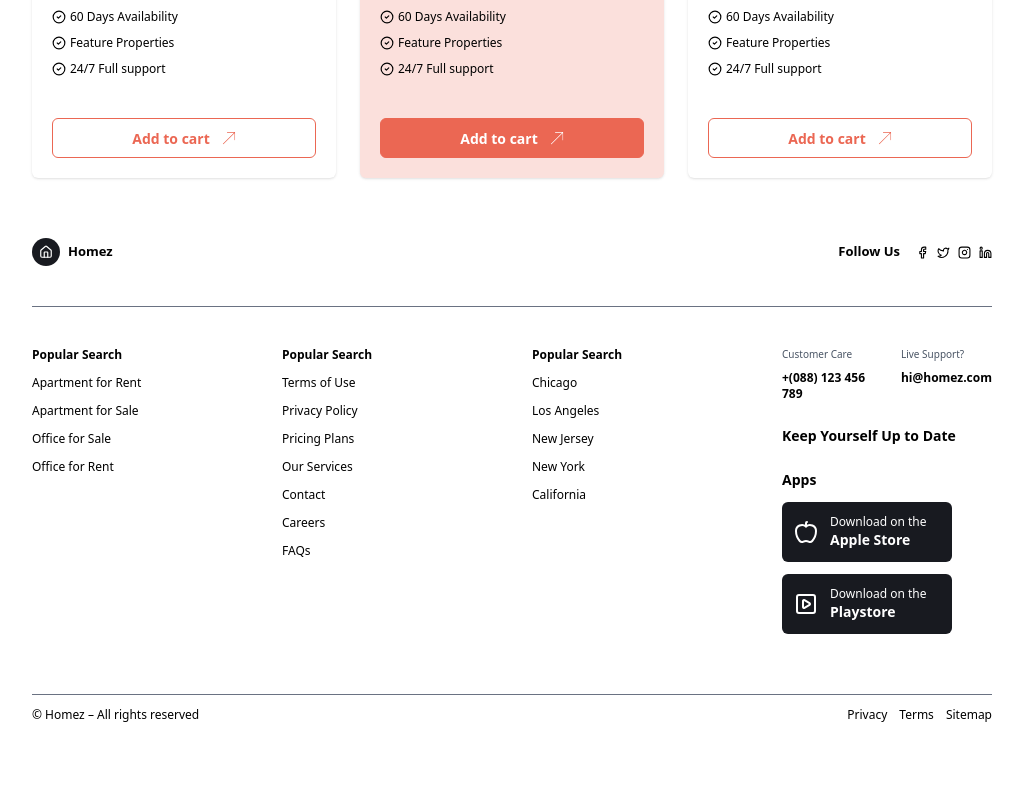
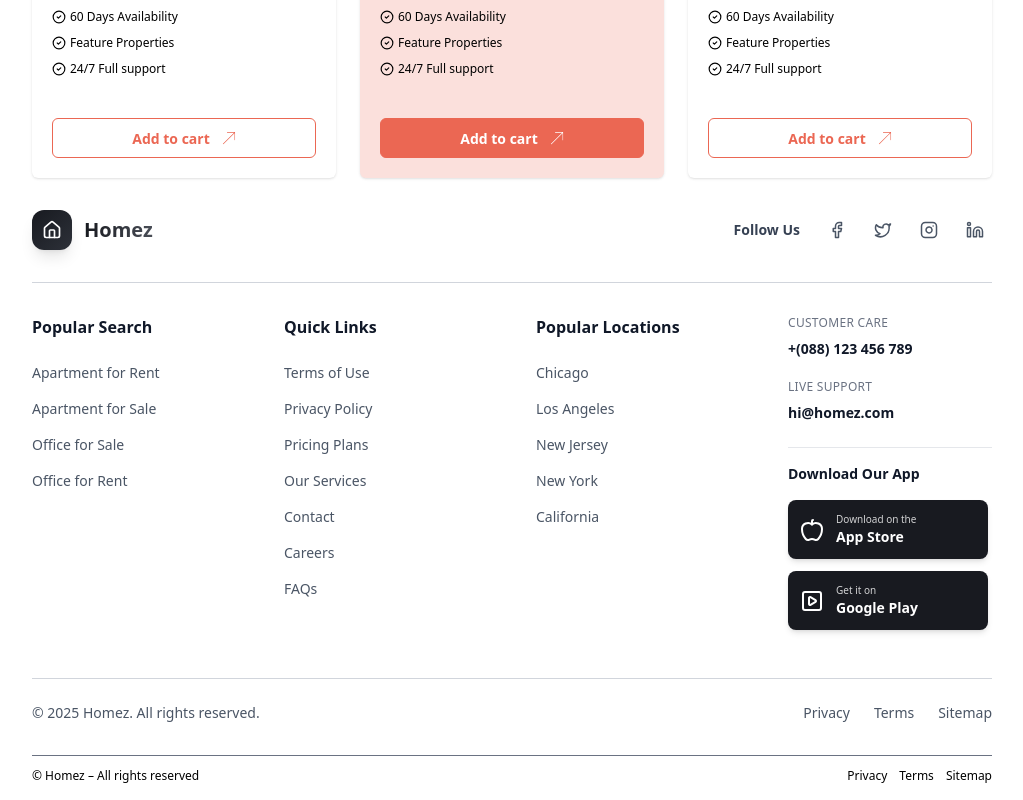
Before and after one commit to NonsoCoding/Homez, a Next.js app: page / in a window 1280 px wide. Shown: the part 4174-4974 px from the top of the page, without its empty margins (128-1151 px from the left). Before the commit the page ends 4913 px from the top, so only its background shows below. Built offline with nearby package versions, Linux system fonts and the light colour scheme.

Commit message:
NonsoLatest

```diff
--- a/components/Footer.tsx
+++ b/components/Footer.tsx
@@ -1,90 +1,122 @@
-import { Apple, AppleIcon, Facebook, Home, Instagram, Linkedin, PlaySquare, Twitter } from "lucide-react";
-
-
+import { Apple, Facebook, Home, Instagram, Linkedin, PlaySquare, Twitter } from "lucide-react";
 
 const Footer = () => {
     return (
-        <section className="w-[90%] md:w-[75%] mx-auto flex flex-col py-5 md:py-15">
-            <div className="flex flex-col gap-5 md:gap-10">
-                <div className="flex gap-2 justify-between items-center">
-                    <div className="flex gap-2 items-center">
-                     <div className="h-7 w-7 rounded-full flex items-center justify-center bg-[#181A20]">
-                            <Home color="white" size={14} />
+        <footer className="">
+            <section className="w-[90%] md:w-[75%] mx-auto flex flex-col py-4 md:py-8">
+                <div className="flex flex-col gap-4 md:gap-8">
+                    {/* Header Section */}
+                    <div className="flex flex-col md:flex-row gap-5 md:gap-2 justify-between items-start md:items-center">
+                        <div className="flex gap-3 items-center">
+                            <div className="h-10 w-10 rounded-xl flex items-center justify-center bg-gradient-to-br from-[#181A20] to-[#2d3139] shadow-lg">
+                                <Home color="white" size={20} />
                             </div>
-                        <p className="text-[13px] font-bold">Homez</p>
+                            <p className="text-xl font-bold bg-gradient-to-r from-[#181A20] to-[#4a4e57] bg-clip-text text-transparent">Homez</p>
                         </div>
-                    <div className="flex gap-4">
-                        <p className="text-[13px] font-semibold"> Follow  Us</p>
-                        <div className="flex gap-2 items-center">
-                            <Facebook size={13}/>
-                            <Twitter size={13}/>
-                            <Instagram size={13}/>
-                            <Linkedin size={13} />
+                        <div className="flex gap-5 items-center">
+                            <p className="text-sm font-semibold text-gray-700">Follow Us</p>
+                            <div className="flex gap-3 items-center">
+                                <a href="#" className="hover:scale-110 transition-transform duration-200 p-2 hover:bg-gray-100 rounded-full">
+                                    <Facebook size={18} className="text-gray-600 hover:text-blue-600" />
+                                </a>
+                                <a href="#" className="hover:scale-110 transition-transform duration-200 p-2 hover:bg-gray-100 rounded-full">
+                                    <Twitter size={18} className="text-gray-600 hover:text-blue-400" />
+                                </a>
+                                <a href="#" className="hover:scale-110 transition-transform duration-200 p-2 hover:bg-gray-100 rounded-full">
+                                    <Instagram size={18} className="text-gray-600 hover:text-pink-600" />
+                                </a>
+                                <a href="#" className="hover:scale-110 transition-transform duration-200 p-2 hover:bg-gray-100 rounded-full">
+                                    <Linkedin size={18} className="text-gray-600 hover:text-blue-700" />
+                                </a>
                             </div>
                         </div>
                     </div>
-                <div className="border-b-1 border-gray-500"></div>
-                <div className="grid grid-cols-2 md:grid-cols-2 lg:grid-cols-4 gap-10">
-                    <div className="flex flex-col gap-3 text-xs">
-                        <p className="font-bold">Popular Search</p>
-                        <p>Apartment for Rent</p>
-                        <p>Apartment for Sale</p>
-                        <p>Office for Sale</p>
-                        <p>Office for Rent</p>
+
+                    {/* Divider */}
+                    <div className="border-t border-gray-300"></div>
+
+                    {/* Main Footer Content */}
+                    <div className="grid grid-cols-1 md:grid-cols-2 lg:grid-cols-4 gap-10 md:gap-12">
+                        {/* Popular Search */}
+                        <div className="flex flex-col gap-4">
+                            <p className="font-bold text-base text-gray-900 mb-2">Popular Search</p>
+                            <a href="#" className="text-sm text-gray-600 hover:text-[#181A20] hover:translate-x-1 transition-all duration-200">Apartment for Rent</a>
+                            <a href="#" className="text-sm text-gray-600 hover:text-[#181A20] hover:translate-x-1 transition-all duration-200">Apartment for Sale</a>
+                            <a href="#" className="text-sm text-gray-600 hover:text-[#181A20] hover:translate-x-1 transition-all duration-200">Office for Sale</a>
+                            <a href="#" className="text-sm text-gray-600 hover:text-[#181A20] hover:translate-x-1 transition-all duration-200">Office for Rent</a>
                         </div>
-                    <div className="flex flex-col gap-3 text-xs">
-                        <p className="font-bold">Popular Search</p>
-                        <p>Terms of Use</p>
-                        <p>Privacy Policy</p>
-                        <p>Pricing Plans</p>
-                        <p>Our Services</p>
-                        <p>Contact</p>
-                        <p>Careers</p>
-                        <p>FAQs</p>
+
+                        {/* Quick Links */}
+                        <div className="flex flex-col gap-4">
+                            <p className="font-bold text-base text-gray-900 mb-2">Quick Links</p>
+                            <a href="#" className="text-sm text-gray-600 hover:text-[#181A20] hover:translate-x-1 transition-all duration-200">Terms of Use</a>
+                            <a href="#" className="text-sm text-gray-600 hover:text-[#181A20] hover:translate-x-1 transition-all duration-200">Privacy Policy</a>
+                            <a href="#" className="text-sm text-gray-600 hover:text-[#181A20] hover:translate-x-1 transition-all duration-200">Pricing Plans</a>
+                            <a href="#" className="text-sm text-gray-600 hover:text-[#181A20] hover:translate-x-1 transition-all duration-200">Our Services</a>
+                            <a href="#" className="text-sm text-gray-600 hover:text-[#181A20] hover:translate-x-1 transition-all duration-200">Contact</a>
+                            <a href="#" className="text-sm text-gray-600 hover:text-[#181A20] hover:translate-x-1 transition-all duration-200">Careers</a>
+                            <a href="#" className="text-sm text-gray-600 hover:text-[#181A20] hover:translate-x-1 transition-all duration-200">FAQs</a>
                         </div>
-                    <div className="flex flex-col gap-3 text-xs">
-                        <p className="font-bold">Popular Search</p>
-                        <p>Chicago</p>
-                        <p>Los Angeles</p>
-                        <p>New Jersey</p>
-                        <p>New York</p>
-                        <p>California</p>
+
+                        {/* Locations */}
+                        <div className="flex flex-col gap-4">
+                            <p className="font-bold text-base text-gray-900 mb-2">Popular Locations</p>
+                            <a href="#" className="text-sm text-gray-600 hover:text-[#181A20] hover:translate-x-1 transition-all duration-200">Chicago</a>
+                            <a href="#" className="text-sm text-gray-600 hover:text-[#181A20] hover:translate-x-1 transition-all duration-200">Los Angeles</a>
+                            <a href="#" className="text-sm text-gray-600 hover:text-[#181A20] hover:translate-x-1 transition-all duration-200">New Jersey</a>
+                            <a href="#" className="text-sm text-gray-600 hover:text-[#181A20] hover:translate-x-1 transition-all duration-200">New York</a>
+                            <a href="#" className="text-sm text-gray-600 hover:text-[#181A20] hover:translate-x-1 transition-all duration-200">California</a>
                         </div>
+
+                        {/* Contact & Apps */}
                         <div className="flex flex-col gap-6">
-                        <div className="flex flex-col md:flex-row gap-5">
+                            <div className="flex flex-col gap-5">
                                 <div className="flex flex-col gap-2">
-                                <p className="text-[10px] text-gray-600">Customer Care</p>
-                                <p className="text-xs font-semibold">+(088) 123 456 789</p>
+                                    <p className="text-xs text-gray-500 uppercase tracking-wide">Customer Care</p>
+                                    <p className="text-sm font-semibold text-gray-900">+(088) 123 456 789</p>
                                 </div>
                                 <div className="flex flex-col gap-2">
-                                <p className="text-[10px] text-gray-600">Live Support?</p>
-                                <p className="text-xs font-semibold">hi@homez.com</p>
+                                    <p className="text-xs text-gray-500 uppercase tracking-wide">Live Support</p>
+                                    <a href="mailto:hi@homez.com" className="text-sm font-semibold text-gray-900 hover:text-blue-600 transition-colors">hi@homez.com</a>
                                 </div>
                             </div>
-                        <div>
-                            <p className="text-sm font-semibold">Keep Yourself Up to Date</p>
+
+                            <div className="pt-4 border-t border-gray-200">
+                                <p className="text-sm font-bold text-gray-900 mb-4">Download Our App</p>
+                                <div className="flex flex-col gap-3 max-w-[200px]">
+                                    <a href="#" className="flex gap-3 items-center bg-[#181A20] hover:bg-[#2d3139] p-3 text-white rounded-lg transition-all duration-200 hover:scale-105 shadow-md">
+                                        <Apple size={24} />
+                                        <div className="flex flex-col">
+                                            <p className="text-[10px] opacity-80">Download on the</p>
+                                            <p className="font-bold text-sm">App Store</p>
                                         </div>
-                        <div className="flex flex-col gap-3 max-w-[170px]">
-                            <p className="text-sm font-bold">Apps</p>
-                            <div className="flex gap-3 items-center bg-[#181A20] p-3 text-white rounded-md">
-                                <AppleIcon />
+                                    </a>
+                                    <a href="#" className="flex gap-3 items-center bg-[#181A20] hover:bg-[#2d3139] p-3 text-white rounded-lg transition-all duration-200 hover:scale-105 shadow-md">
+                                        <PlaySquare size={24} />
                                         <div className="flex flex-col">
-                                    <p className="text-xs">Download on the</p>
-                                    <p className="font-bold text-sm">Apple Store</p>
+                                            <p className="text-[10px] opacity-80">Get it on</p>
+                                            <p className="font-bold text-sm">Google Play</p>
+                                        </div>
+                                    </a>
                                 </div>
                             </div>
-                            <div className="flex gap-3 items-center bg-[#181A20] p-3 text-white rounded-md">
-                                <PlaySquare />
-                                <div className="flex flex-col">
-                                    <p className="text-xs">Download on the</p>
-                                    <p className="font-bold text-sm">Playstore</p>
                         </div>
                     </div>
+
+                    {/* Bottom Copyright */}
+                    <div className="border-t border-gray-300 pt-6 mt-4">
+                        <div className="flex flex-col md:flex-row justify-between items-center gap-4 text-sm text-gray-600">
+                            <p>© 2025 Homez. All rights reserved.</p>
+                            <div className="flex gap-6">
+                                <a href="#" className="hover:text-[#181A20] transition-colors">Privacy</a>
+                                <a href="#" className="hover:text-[#181A20] transition-colors">Terms</a>
+                                <a href="#" className="hover:text-[#181A20] transition-colors">Sitemap</a>
                             </div>
                         </div>
                     </div>
                 </div>
             </section>
+        </footer>
     )
 }
 
```
Lines whose indentation alone changed are shown as unchanged.
